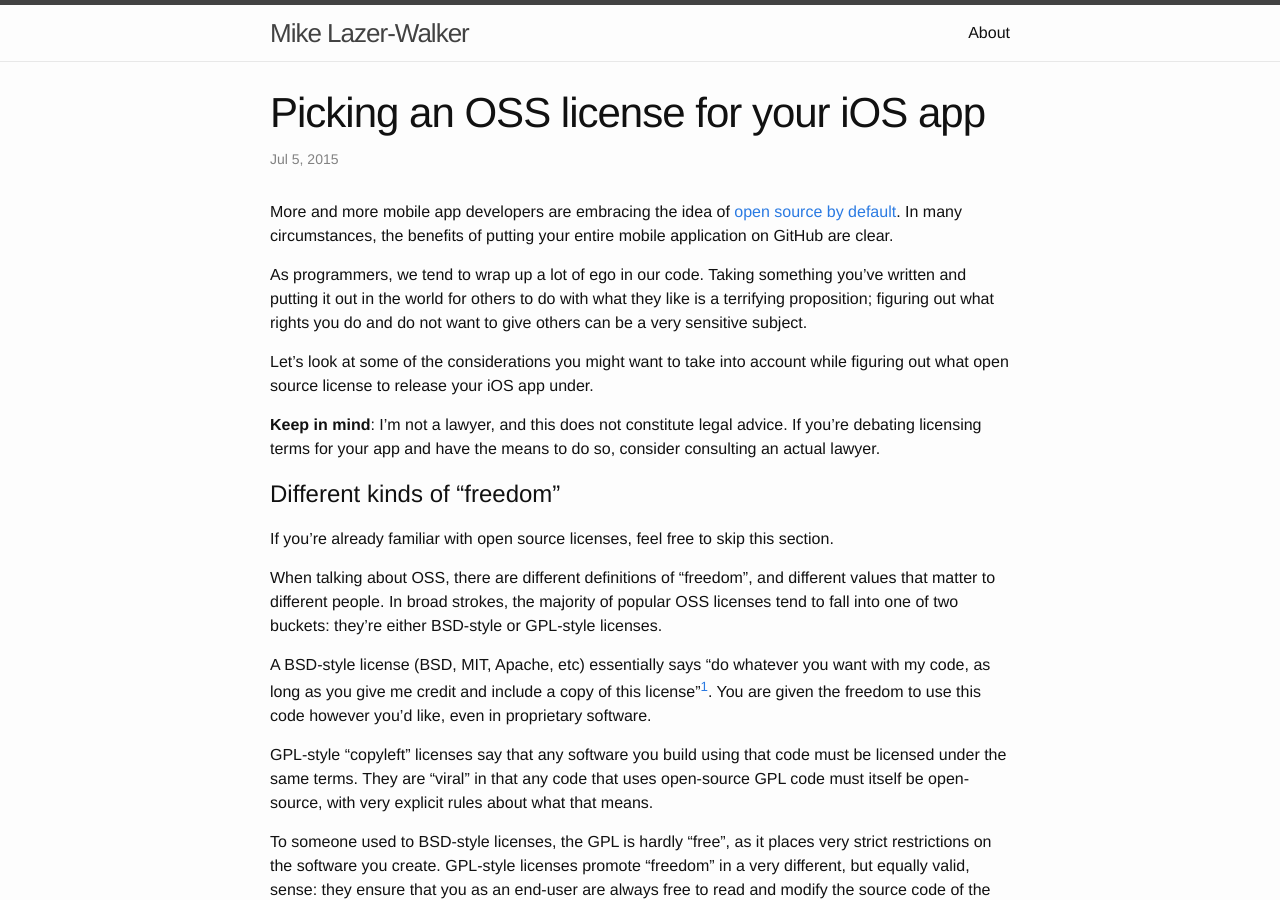
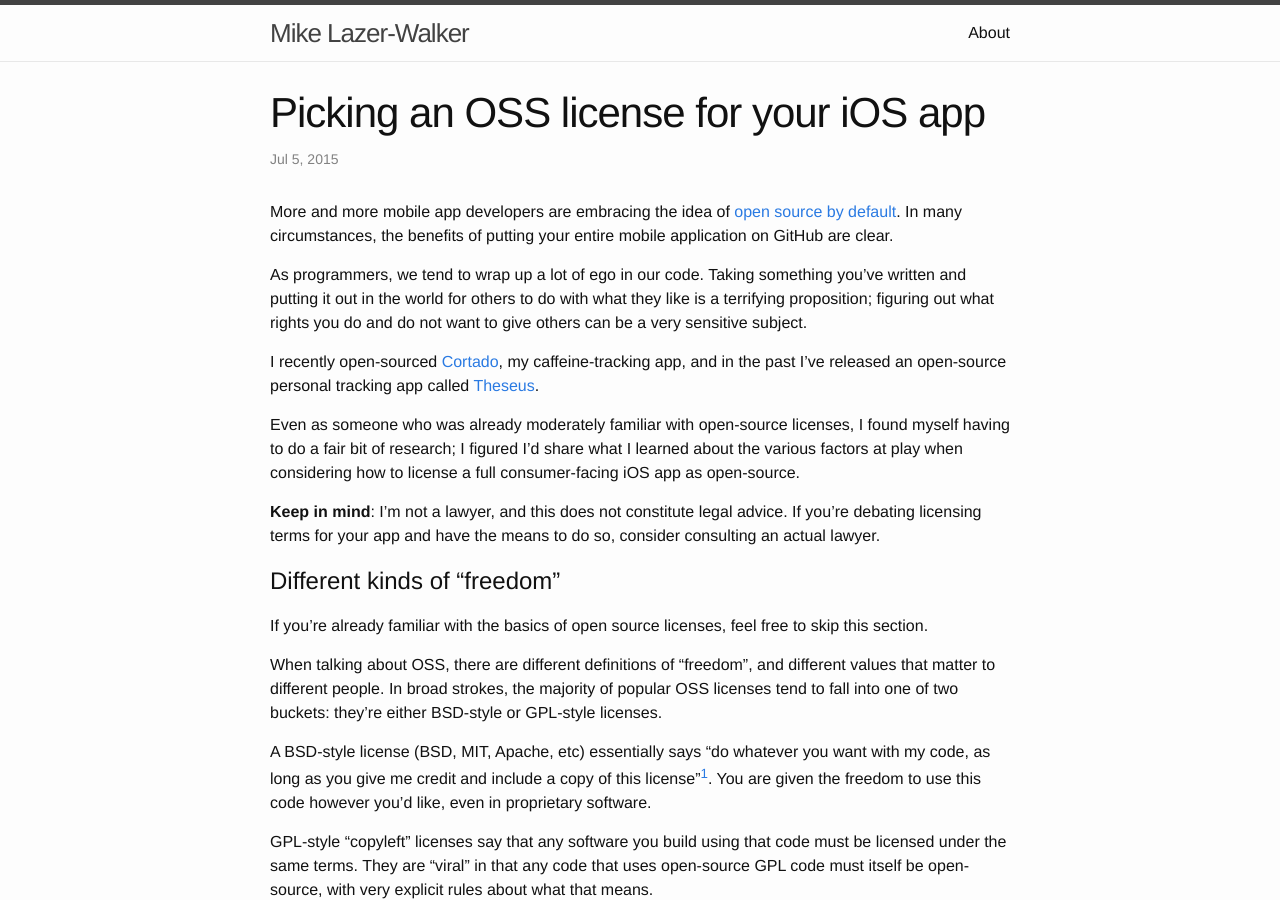
Before and after one commit to lazerwalker/blog, a Jekyll site: the page built from _posts/2015-07-05-open-source-licenses.md, in a window 1280 px wide and 900 px high. Built offline with Jekyll 4.4.1, drawn with Linux system fonts in a browser that asks for light colours.

Commit message:
Tweak intro to OSS article

```diff
--- a/_posts/2015-07-05-open-source-licenses.md
+++ b/_posts/2015-07-05-open-source-licenses.md
@@ -10,13 +10,15 @@ More and more mobile app developers are embracing the idea of [open source by de
 
 As programmers, we tend to wrap up a lot of ego in our code. Taking something you've written and putting it out in the world for others to do with what they like is a terrifying proposition; figuring out what rights you do and do not want to give others can be a very sensitive subject.
 
-Let's look at some of the considerations you might want to take into account while figuring out what open source license to release your iOS app under.
+I recently open-sourced [Cortado](http://blog.lazerwalker.com/2015/06/25/location-as-intent-introducing-cortado.html), my caffeine-tracking app, and in the past I've released an open-source personal tracking app called [Theseus](https://github.com/lazerwalker/theseus).
+
+Even as someone who was already moderately familiar with open-source licenses, I found myself having to do a fair bit of research; I figured I'd share what I learned about the various factors at play when considering how to license a full consumer-facing iOS app as open-source.
 
 **Keep in mind**: I'm not a lawyer, and this does not constitute legal advice. If you're debating licensing terms for your app and have the means to do so, consider consulting an actual lawyer.
 
 # Different kinds of "freedom"
 
-If you're already familiar with open source licenses, feel free to skip this section.
+If you're already familiar with the basics of open source licenses, feel free to skip this section.
 
 When talking about OSS, there are different definitions of "freedom", and different values that matter to different people. In broad strokes, the majority of popular OSS licenses tend to fall into one of two buckets: they're either BSD-style or GPL-style licenses.
 
```
